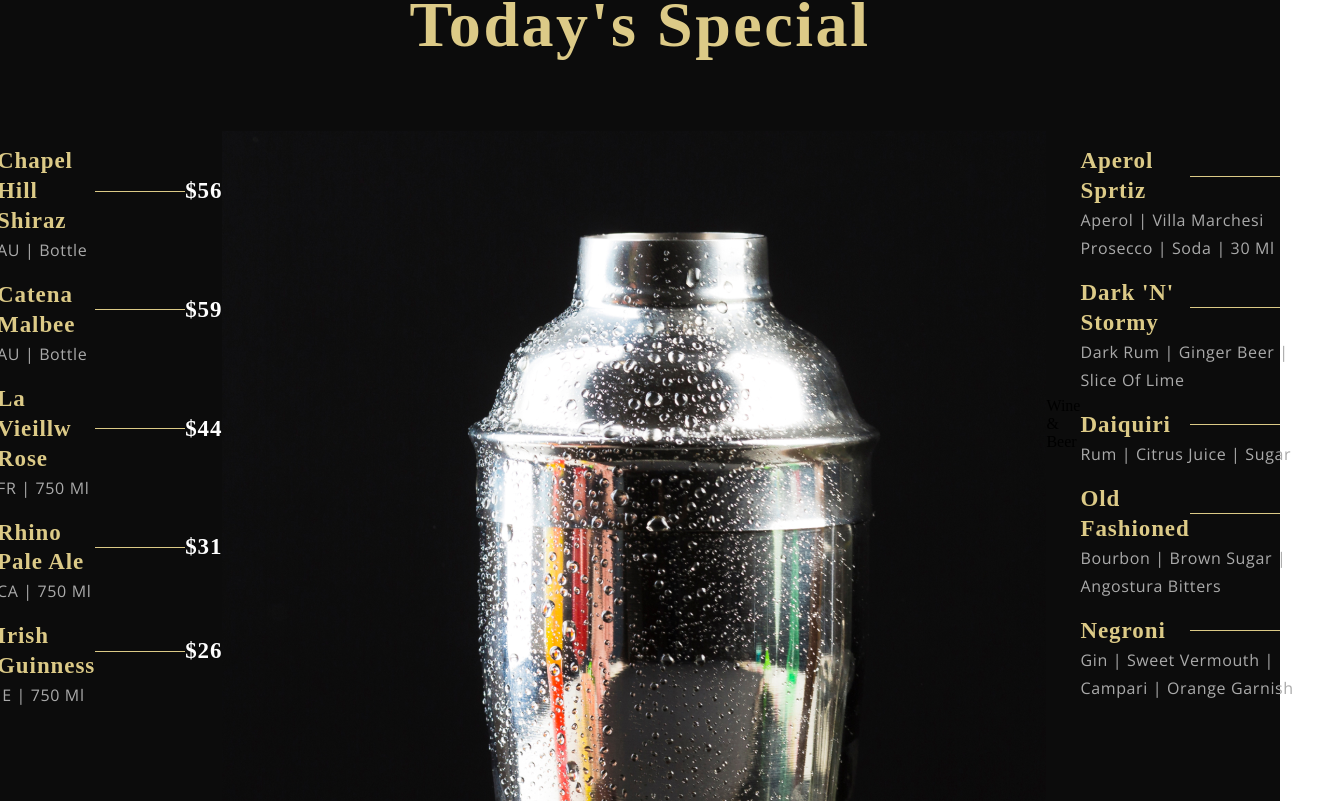
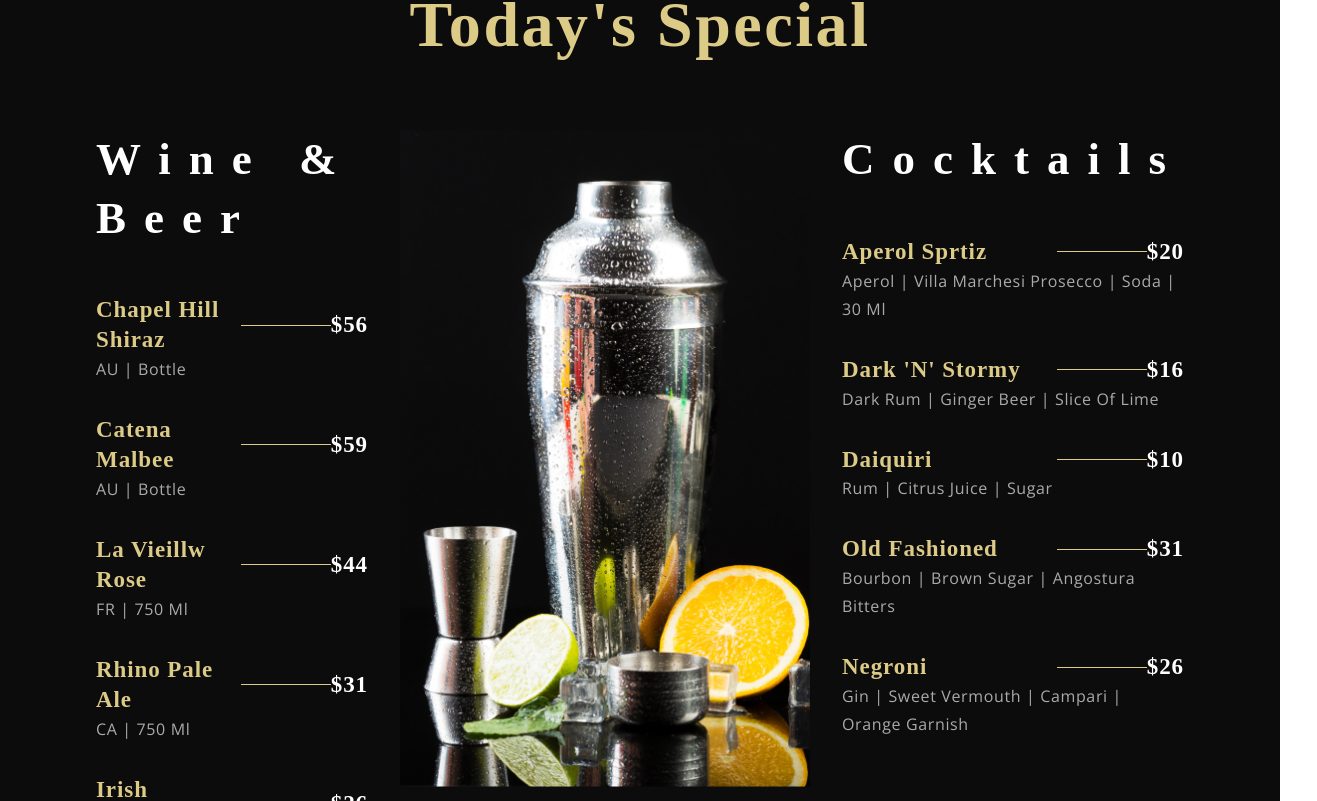
Before and after one commit to Rickwu93/food-stalls, a React (Create React App) app: page / in a window 1280 px wide. Shown: the part 2339-3140 px from the top of the page, 1317 px wide, since content can reach past the window. Built offline with nearby package versions, Linux system fonts and the light colour scheme; a web font is replaced by a local one.

Commit message:
adding in css to drink menu

```diff
--- a/src/container/Menu/SpecialMenu.css
+++ b/src/container/Menu/SpecialMenu.css
@@ -17,3 +17,36 @@
     align-items: flex-start;
     flex-direction: row;
 }
+
+.app__specialMenu-menu_heading {
+    font-family: var(--font-base);
+    font-weight: 600;
+    font-size: 45px;
+    line-height: 58.5px;
+    letter-spacing: 0.4em;
+    color: var(--color-white)
+}
+
+.app__specialMenu-menu_wine, .app__specialMenu-menu_cocktails {
+    flex: 1;
+    width: 100%;
+    flex-direction: column;
+}
+
+.app__specialMenu-menu_img {
+    width: 410px;
+    margin: 0 2rem;
+}
+
+.app__specialMenu-menu_img img {
+    width: 100%;
+    height: auto;
+}
+
+.app__specialMenu_menu_items {
+    display: flex;
+    flex-direction: column;
+
+    margin: 2rem 0;
+    width: 100%;
+}
--- a/src/container/Menu/SpecialMenu.jsx
+++ b/src/container/Menu/SpecialMenu.jsx
@@ -13,7 +13,7 @@
 
     <div className="app__specialMenu-menu">
       <div className="app__specialMenu-menu_wine flex__center">
-        <p className="app__specialMenu_menu_heading">Wine & Beer</p>
+        <p className="app__specialMenu-menu_heading">Wine & Beer</p>
         <div className="app__specialMenu_menu_items">
           {data.wines.map((wine, index) => (
             <MenuItem key={wine.title + index} title={wine.title} price={wine.price} tags={wine.tags} />
@@ -26,7 +26,7 @@
       </div>
 
       <div className="app__specialMenu-menu_cocktails flex__center">
-        <p className="app__specialMenu_menu_heading">Wine & Beer</p>
+        <p className="app__specialMenu-menu_heading">Cocktails</p>
         <div className="app__specialMenu_menu_items">
           {data.cocktails.map((cocktail, index) => (
             <MenuItem key={cocktail.title + index} title={cocktail.title} price={cocktail.price} tags={cocktail.tags} />
```
